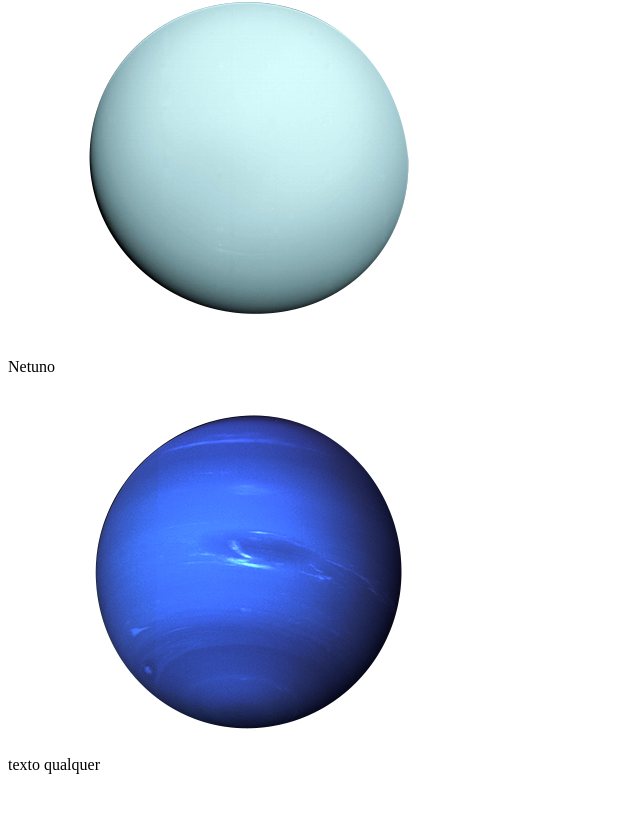
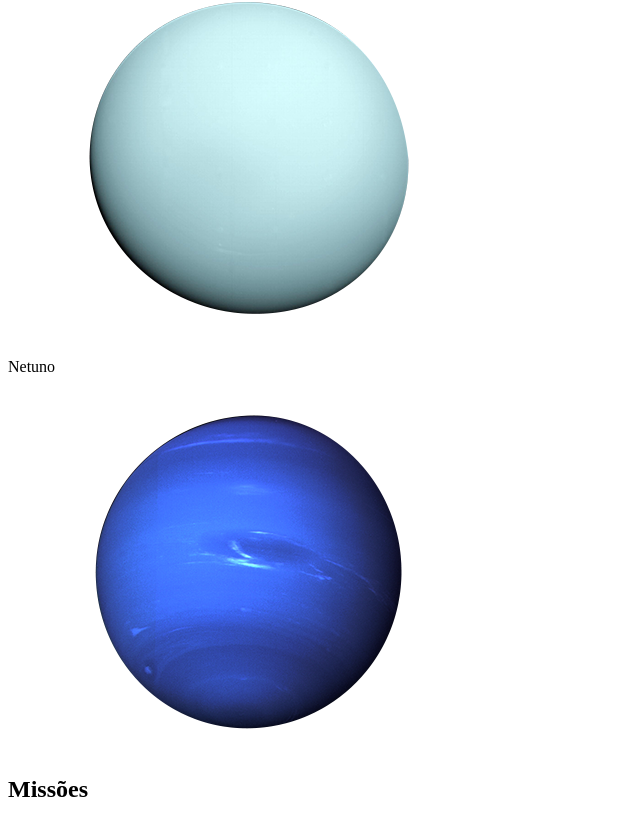
Before and after one commit to letsandrade/solar-system, a React (Create React App) app: page / in a window 1280 px wide. Shown: the part 2667-3490 px from the top of the page, without its empty margins (0-640 px from the left). Before the commit the page ends 3449 px from the top, so only its background shows below. Built offline with nearby package versions, Linux system fonts and the light colour scheme.

Commit message:
Requisito 8

```diff
--- a/src/components/Missions.js
+++ b/src/components/Missions.js
@@ -1,9 +1,10 @@
 import React, { Component } from 'react';
+import Title from './Title';
 
 class Missions extends Component {
   render() {
     return (
-      <div data-testid="missions">texto qualquer</div>
+      <div data-testid="missions"><Title headline="Missões" /></div>
     );
   }
 }
```
Also changed, not shown: src/components/MissionCard.js (added).
